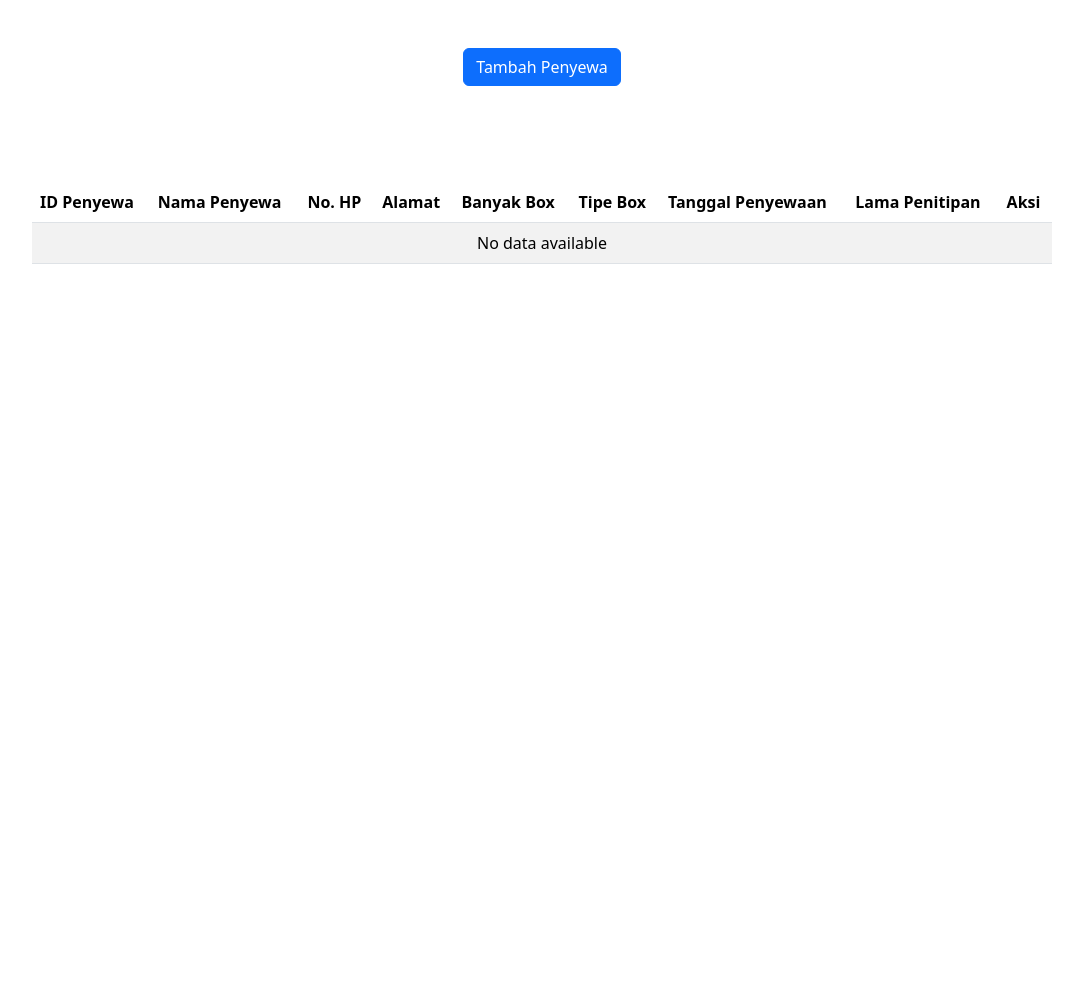
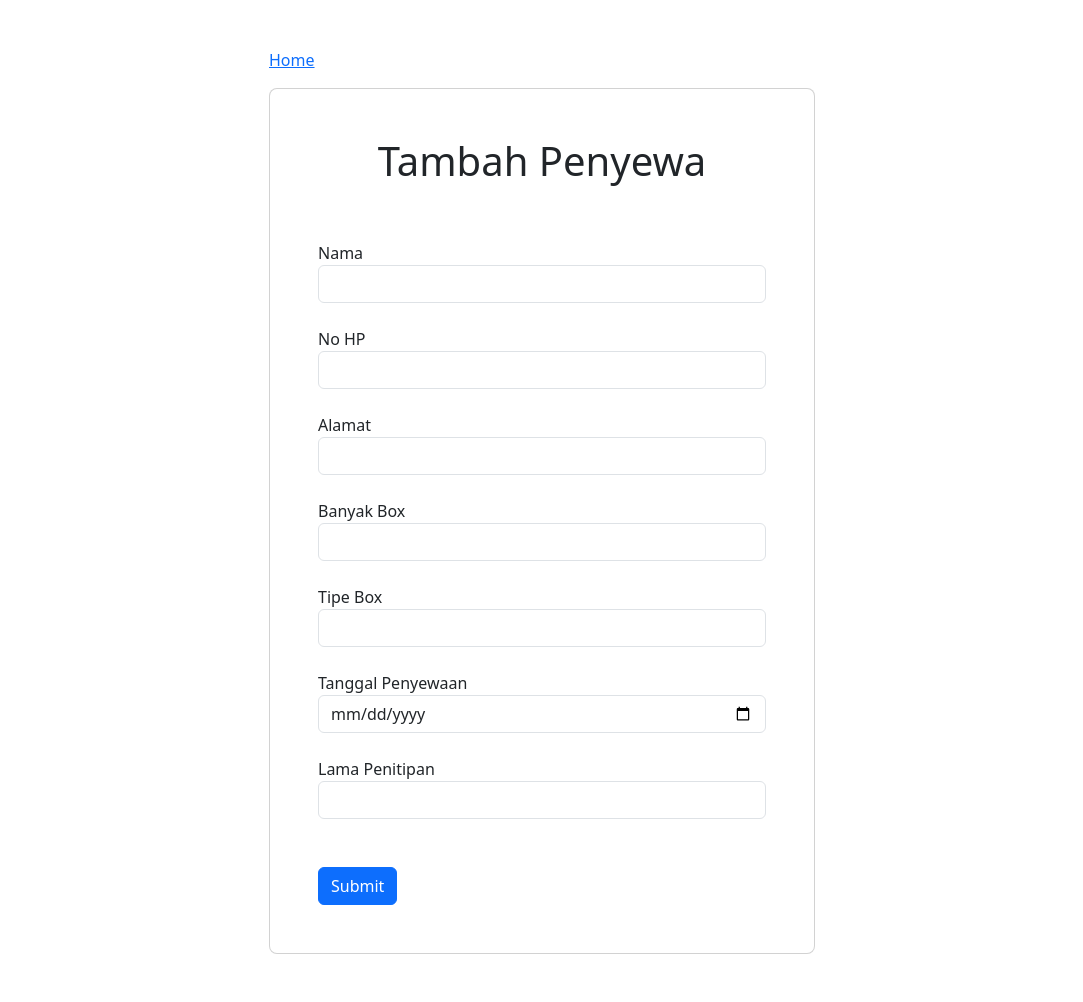
Before and after one commit to Azusanaganohara/-PWEB-09G---Worksheet-Proyek-Besar, a Flask app: page /addpenyewa in a window 1280 px wide. Shown: the whole page, without its empty margins (98-1181 px from the left). Before the commit the page ends 264 px from the top, so only its background shows below. Run offline with Flask 3, Linux system fonts and the light colour scheme; parts of the project's set-up code (start-up, migrations or seed data) failed here and were passed over.

Commit message:
Update addpenyewa.html

```diff
--- a/templates/addpenyewa.html
+++ b/templates/addpenyewa.html
@@ -3,65 +3,63 @@
 <head>
     <meta charset="UTF-8">
     <meta name="viewport" content="width=device-width, initial-scale=1.0">
-    <title>Table - BOX INC.</title>
+    <title>BOX INC.</title>
     <link rel="shortcut icon" href="{{ url_for('static', filename='logo.png') }}">
     <link href="https://cdn.jsdelivr.net/npm/bootstrap@5.3.3/dist/css/bootstrap.min.css" rel="stylesheet" integrity="sha384-QWTKZyjpPEjISv5WaRU9OFeRpok6YctnYmDr5pNlyT2bRjXh0JMhjY6hW+ALEwIH" crossorigin="anonymous">
 </head>
 <body>
-    <script src="{{ url_for('static', filename='js/index.js') }}"></script>
-
-    <div class="my-5 text-center">
-        <button type="button" class="btn btn-primary">
-            <a href="{{ url_for('main.add_penyewa') }}" class="text-white" style="text-decoration: none;">Tambah Penyewa</a>
-        </button>
+    <div class="container py-5 h-100">
+        <div class="row d-flex justify-content-center align-items-center h-100">
+            <div class="col-lg-8 col-xl-6">
+                <nav>
+                    <ol class="breadcrumb">
+                        <li class="breadcrumb-item">
+                            <a href="/">Home</a>
+                        </li>
+                    </ol>
+                </nav>
+                <div class="card rounded-3">
+                    <div class="card-body p-4 p-md-5">
+                        <h1 class="mb-4 pb-2 pd-md--0 mb-md-5 px-md-2 text-center">
+                            {{ 'Edit Penyewa' if penyewa else 'Tambah Penyewa' }}
+                        </h1>
+                        <form method="POST" action="{{ url_for('main.edit_penyewa', id=penyewa.id) if penyewa else url_for('main.add_penyewa') }}">
+                            <div class="form-group">
+                                <label for="nama_penyewa">Nama</label>
+                                <input type="text" id="nama_penyewa" name="nama_penyewa" class="form-control" placeholder="{{ penyewa.nama_penyewa if penyewa else '' }}"><br/>
+                            </div>
+                            <div class="form-group">
+                                <label for="no_hp">No HP</label>
+                                <input type="text" id="no_hp" name="no_hp" class="form-control" placeholder="{{ penyewa.no_hp if penyewa else '' }}"><br/>
+                            </div>
+                            <div class="form-group">
+                                <label for="alamat">Alamat</label>
+                                <input type="text" id="alamat" name="alamat" class="form-control" placeholder="{{ penyewa.alamat if penyewa else '' }}"><br/>
+                            </div>
+                            <div class="form-group">
+                                <label for="banyak_box">Banyak Box</label>
+                                <input type="text" id="banyak_box" name="banyak_box" class="form-control" placeholder="{{ penyewa.banyak_box if penyewa else '' }}"><br/>
+                            </div>
+                            <div class="form-group">
+                                <label for="tipe_box">Tipe Box</label>
+                                <input type="text" id="tipe_box" name="tipe_box" class="form-control" placeholder="{{ penyewa.tipe_box if penyewa else '' }}"><br/>
+                            </div>
+                            <div class="form-group">
+                                <label for="tanggal_penyewaan">Tanggal Penyewaan</label>
+                                <input type="date" id="tanggal_penyewaan" name="tanggal_penyewaan" class="form-control" value="{{ penyewa.tanggal_penyewaan.strftime('%Y-%m-%d') if penyewa else '' }}"><br/>
+                            </div>
+                            <div class="form-group">
+                                <label for="lama_penitipan">Lama Penitipan</label>
+                                <input type="number" id="lama_penitipan" name="lama_penitipan" class="form-control" placeholder="{{ penyewa.lama_penitipan if penyewa else '' }}"><br/>
+                            </div>
+                            <br/>
+                            <button type="submit" class="btn btn-primary text-white">Submit</button>
+                        </form>
+                    </div>
+                </div>
+            </div>
+        </div>
+        <script src="https://cdn.jsdelivr.net/npm/bootstrap@5.3.3/dist/js/bootstrap.bundle.min.js" integrity="sha384-YvpcrYf0tY3lHB60NNkmXc5s9fDVZLESaAA55NDzOxhy9GkcIdslK1eN7N6jIeHz" crossorigin="anonymous"></script>
     </div>
-
-    <div class="container">
-        <div class="w-100 p-5">
-            <table class="table table-striped">
-                <thead>
-                    <tr>
-                        <th scope="col">ID Penyewa</th>
-                        <th scope="col">Nama Penyewa</th>
-                        <th scope="col">No. HP</th>
-                        <th scope="col">Alamat</th>
-                        <th scope="col">Banyak Box</th>
-                        <th scope="col">Tipe Box</th>
-                        <th scope="col">Tanggal Penyewaan</th>
-                        <th scope="col">Lama Penitipan</th>
-                        <th scope="col">Aksi</th>
-                    </tr>
-                </thead>
-                <tbody>
-                    {% if data %}
-                        {% for penyewa in data %}
-                            <tr>
-                                <td>{{ penyewa.id }}</td>
-                                <td>{{ penyewa.nama_penyewa }}</td>
-                                <td>{{ penyewa.no_hp }}</td>
-                                <td>{{ penyewa.alamat }}</td>
-                                <td>{{ penyewa.banyak_box }}</td>
-                                <td>{{ penyewa.tipe_box }}</td>
-                                <td>{{ penyewa.tanggal_penyewaan }}</td>
-                                <td>{{ penyewa.lama_penitipan }}</td>
-                                <td>
-                                    <a href="{{ url_for('main.edit_penyewa', id=penyewa.id) }}" class="btn btn-primary btn-sm">Edit</a>
-                                    <form action="{{ url_for('main.delete_penyewa', id=penyewa.id) }}" method="post" style="display:inline;">
-                                        <button type="submit" class="btn btn-danger btn-sm">Delete</button>
-                                    </form>
-                                </td>
-                            </tr>
-                        {% endfor %}
-                    {% else %}
-                        <tr>
-                            <td colspan="9" class="text-center">No data available</td>
-                        </tr>
-                    {% endif %}
-                </tbody>
-            </table>
-        </div>
-    </div>
-
-    <script src="https://cdn.jsdelivr.net/npm/bootstrap@5.3.3/dist/js/bootstrap.bundle.min.js" integrity="sha384-YvpcrYf0tY3lHB60NNkmXc5s9fDVZLESaAA55NDzOxhy9GkcIdslK1eN7N6jIeHz" crossorigin="anonymous"></script>
 </body>
 </html>
```
